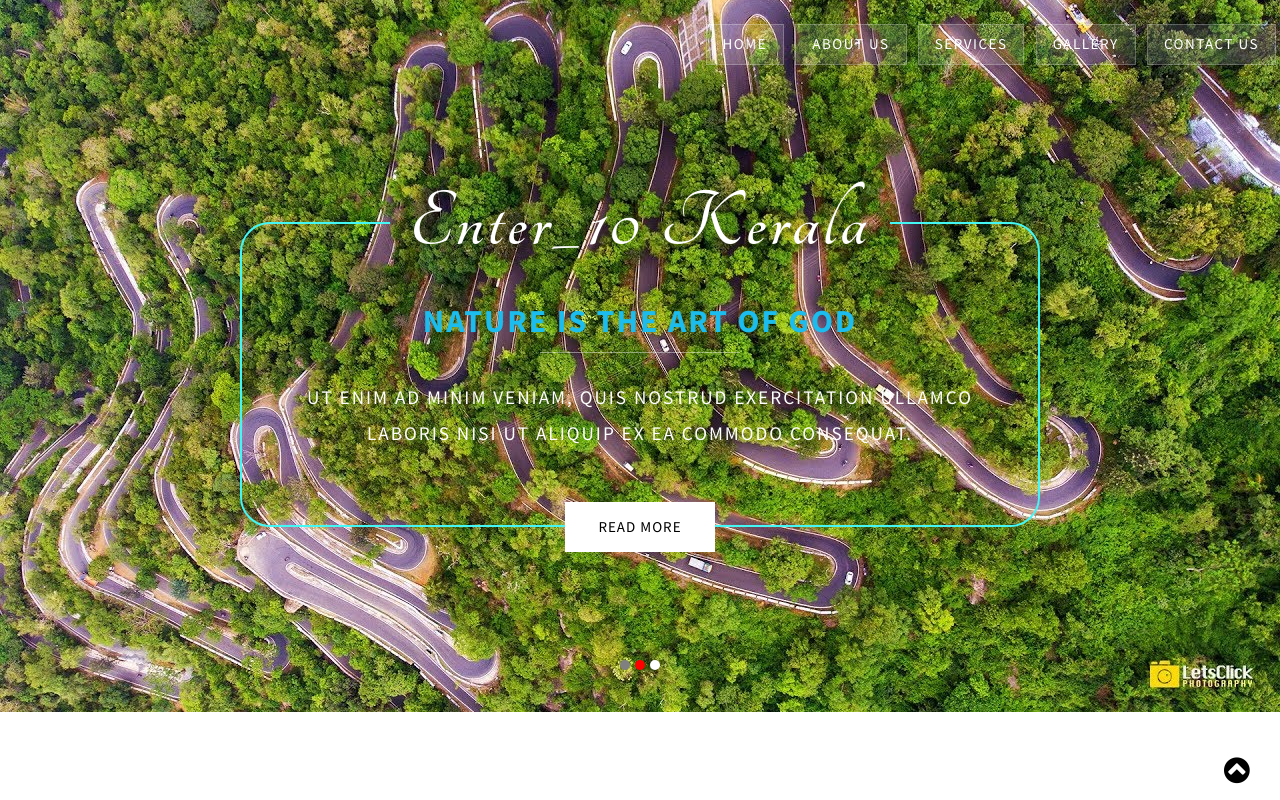
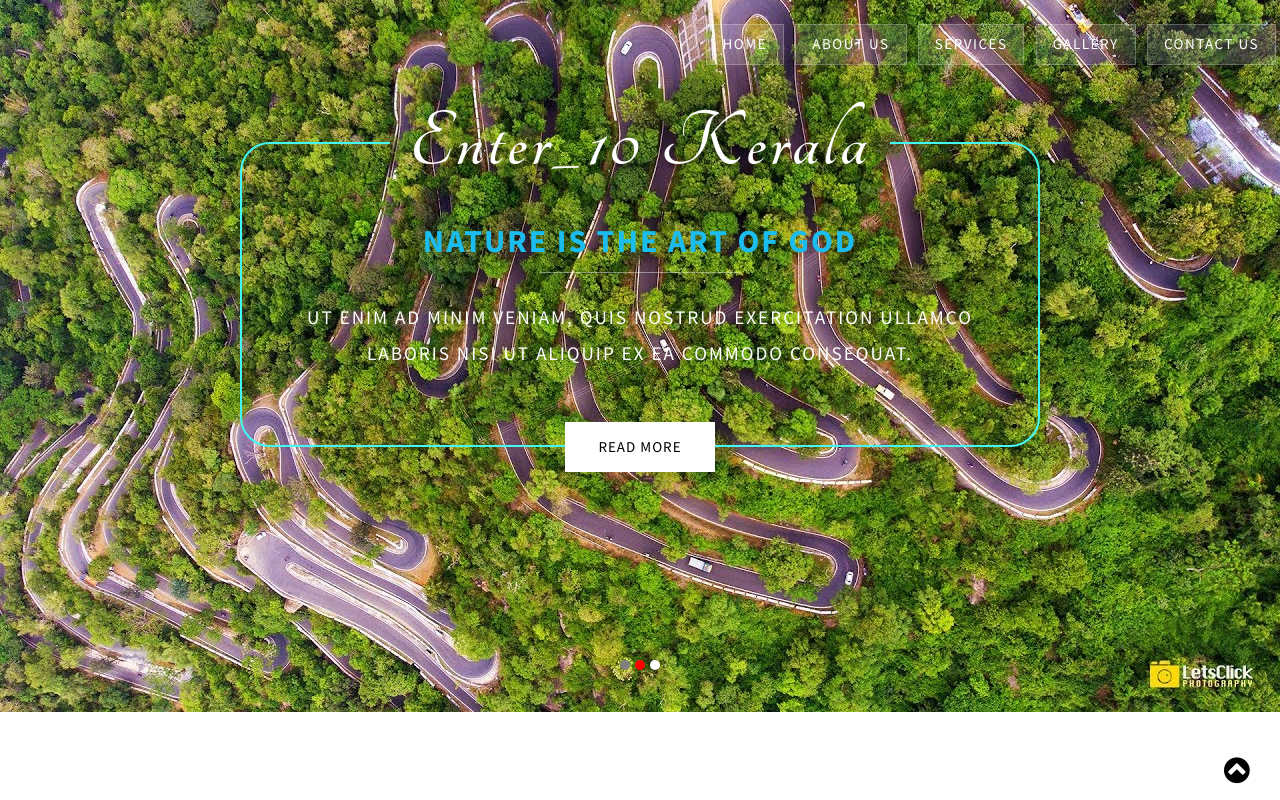
Before and after one commit to muhammadAshiqK/Enter-10-kerala-official, a plain HTML site: page index.html in a window 1280 px wide. Shown: the top 800 px of the page. Drawn offline with nearby package versions, Linux system fonts and the light colour scheme.

Commit message:
Update index.html

```diff
--- a/index.html
+++ b/index.html
@@ -99,7 +99,7 @@ License URL: http://creativecommons.org/licenses/by/3.0/
 					</div>
 				</div>
 				<!-- banner-text -->
-				<div class="banner-text" style="padding-top: 10em;">
+				<div class="banner-text" style="padding-top: 5em;">
 					<fieldset>
 						<legend>
 							<a href="index.html" class="logo">Enter_10 Kerala</a>
```
